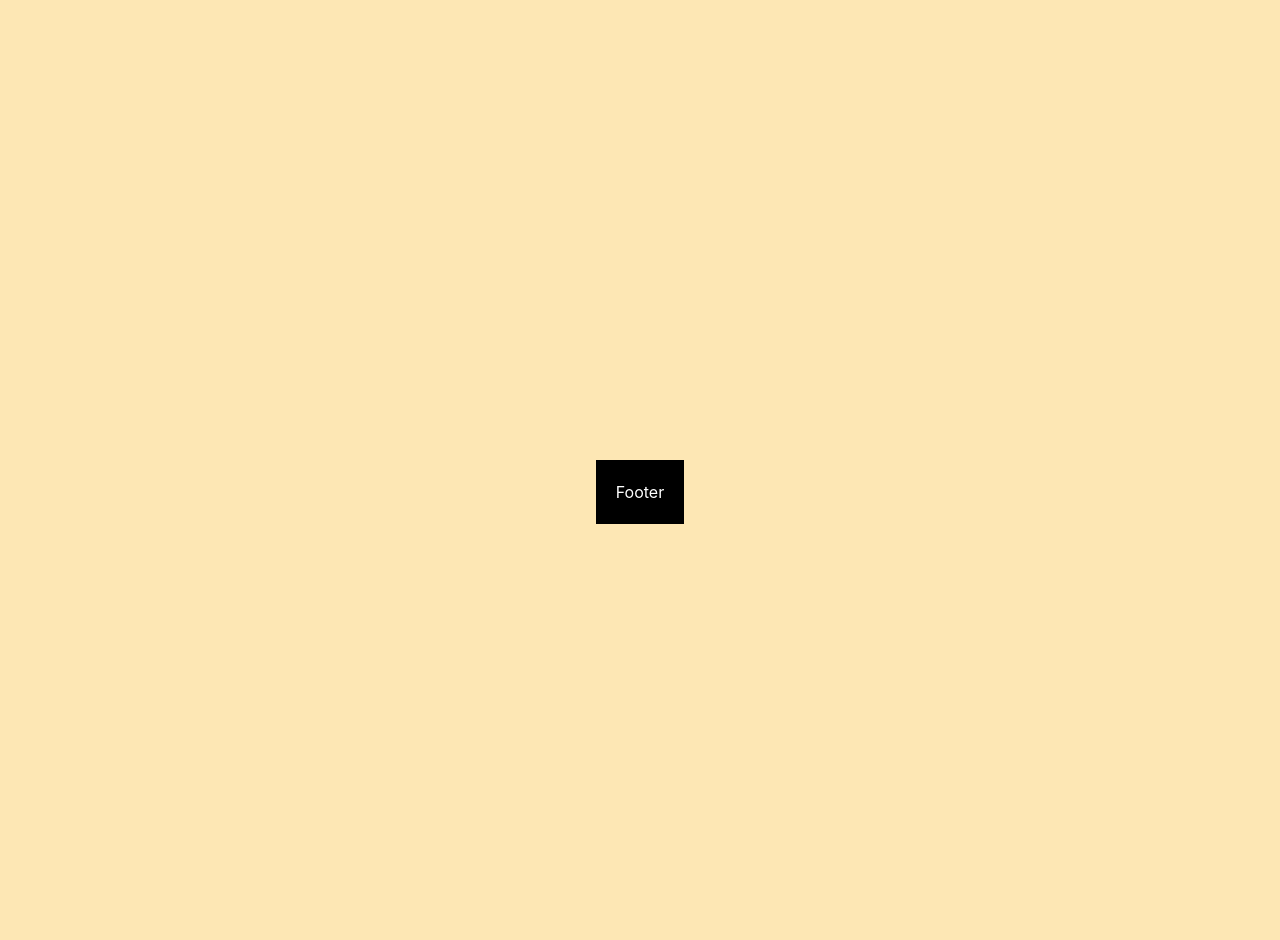
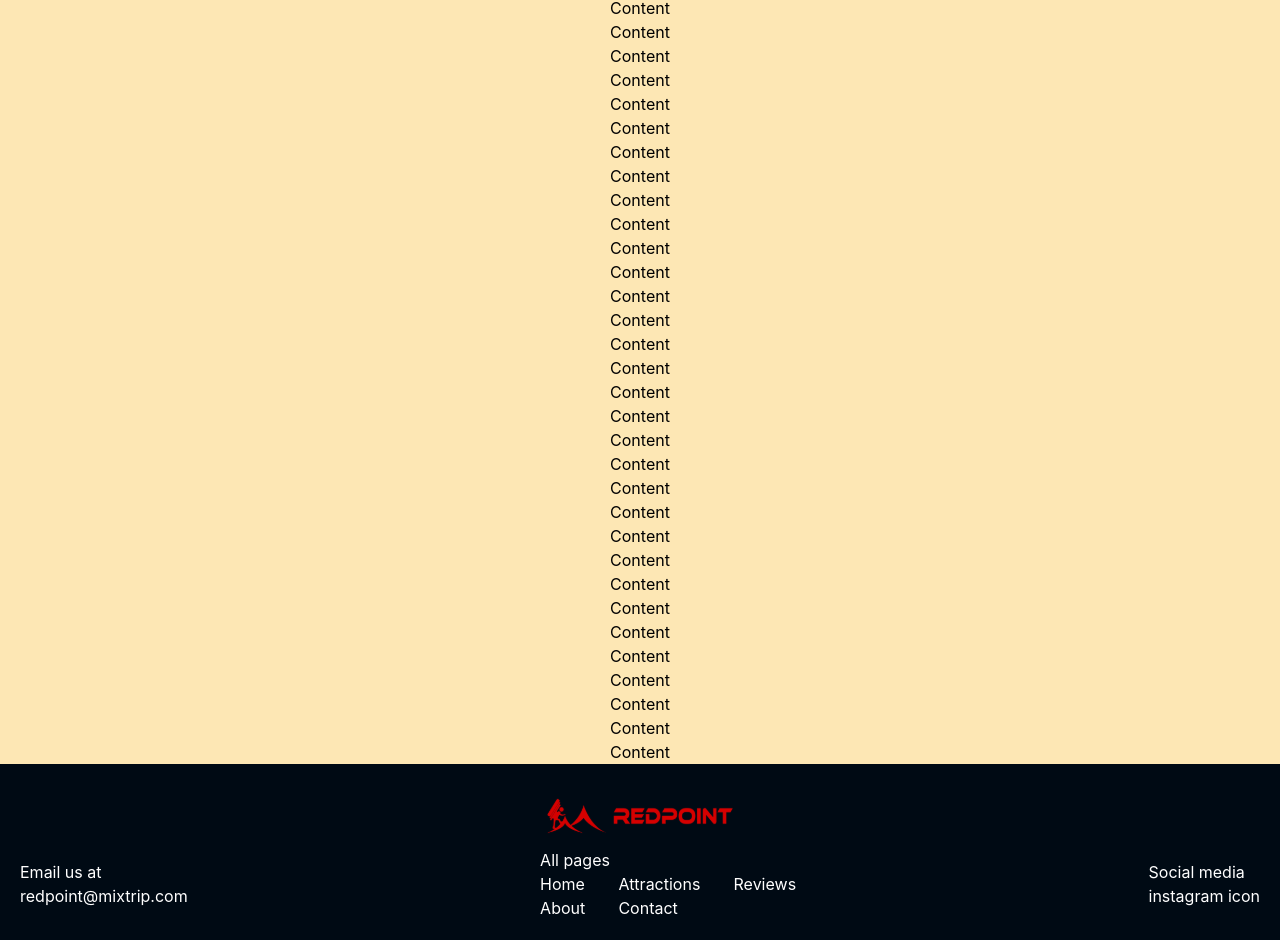
Before and after one commit to joseguera/redpoint, a React (Create React App) app: page / in a window 1280 px wide. Shown: the part 276-1216 px from the top of the page. Before the commit the page ends 800 px from the top, so only its background shows below. Built offline with nearby package versions, Linux system fonts and the light colour scheme.

Commit message:
Continued work on Header and Footer

```diff
--- a/src/components/Footer.tsx
+++ b/src/components/Footer.tsx
@@ -1,7 +1,43 @@
 import React from 'react'
+import { Link } from 'react-router-dom'
+import logo from '../images/final-redpoint-logo-design 1.svg'
+
 
 export default function Footer() {
   return (
-    <div className='flex-shrink-0 p-5 bg-black text-white'>Footer</div>
+    <div className='p-5 w-full bg-[#000A14] text-white flex flex-col justify-center items-center'>
+      <div>
+        <img src={logo} alt="logo" />
+      </div>
+      <div className='flex flex-row justify-between items-center w-full'>
+        <div className='flex flex-col justify-center items-start'>
+          <p>Email us at</p>
+          <p>redpoint@mixtrip.com</p>
+        </div>
+        <div className='flex flex-col justify-center items-start'>
+          <div className='flex flex-col justify-center items-start'>
+          <p>All pages</p>
+          <div className='flex flex-row justify-between items-start w-64'>
+            <div className='flex flex-col justify-start items-start'>
+              <Link to="/">Home</Link>
+              <Link to="/about">About</Link>
+            </div>
+            <div className='flex flex-col justify-start items-start'>
+              <Link to="/attractions">Attractions</Link>
+              <Link to="/contact-us">Contact</Link>
+            </div>
+            <div className='flex flex-col justify-start items-start'>
+              <Link to="/reviews">Reviews</Link>
+            </div>
+          </div>
+
+          </div>
+        </div>
+        <div className='flex flex-col justify-center items-start'>
+          <p>Social media</p>
+          <p>instagram icon</p>
+        </div>
+      </div>
+    </div>
   )
 }
--- a/src/components/Header.tsx
+++ b/src/components/Header.tsx
@@ -5,7 +5,7 @@ import logo from '../images/final-redpoint-logo-design 1.svg'
 export default function Header() {
 
   return (
-    <div className='fixed bg-[##F7F4F2] text-white h-16 w-full flex flex-row justify-center items-center'>
+    <div className='fixed bg-[#F7F4F2] text-[black] h-16 w-full flex flex-row justify-center items-center'>
       <div><img src={logo} alt="redpoint logo" /></div>
       <div>
         <Link to="/">Home</Link>
@@ -22,7 +22,7 @@ export default function Header() {
       <div>
         <Link to="/contact-us">Contact Us</Link>
       </div>
-      <div>
+      <div className="bg-[#D33F3F] text-white h-full flex flex-col justify-center align-center">
         <Link to="/">Book Now</Link>
       </div>
 
--- a/src/pages/Home.tsx
+++ b/src/pages/Home.tsx
@@ -1,9 +1,51 @@
-import React from 'react'
+import React, { useEffect } from 'react'
 
 export default function Home() {
+
+  // For go "back to top" button
+  // useEffect(() => {
+  //   window.scrollTo(0, 0)
+  // }, [])
+
   return (
     <div className="flex flex-col pt-32">
       Home
+      <p>Content</p>
+      <p>Content</p>
+      <p>Content</p>
+      <p>Content</p>
+      <p>Content</p>
+      <p>Content</p>
+      <p>Content</p>
+      <p>Content</p>
+      <p>Content</p>
+      <p>Content</p>
+      <p>Content</p>
+      <p>Content</p>
+      <p>Content</p>
+      <p>Content</p>
+      <p>Content</p>
+      <p>Content</p>
+      <p>Content</p>
+      <p>Content</p>
+      <p>Content</p>
+      <p>Content</p>
+      <p>Content</p>
+      <p>Content</p>
+      <p>Content</p>
+      <p>Content</p>
+      <p>Content</p>
+      <p>Content</p>
+      <p>Content</p>
+      <p>Content</p>
+      <p>Content</p>
+      <p>Content</p>
+      <p>Content</p>
+      <p>Content</p>
+      <p>Content</p>
+      <p>Content</p>
+      <p>Content</p>
+      <p>Content</p>
       <p>Content</p>
 
     </div>
```
